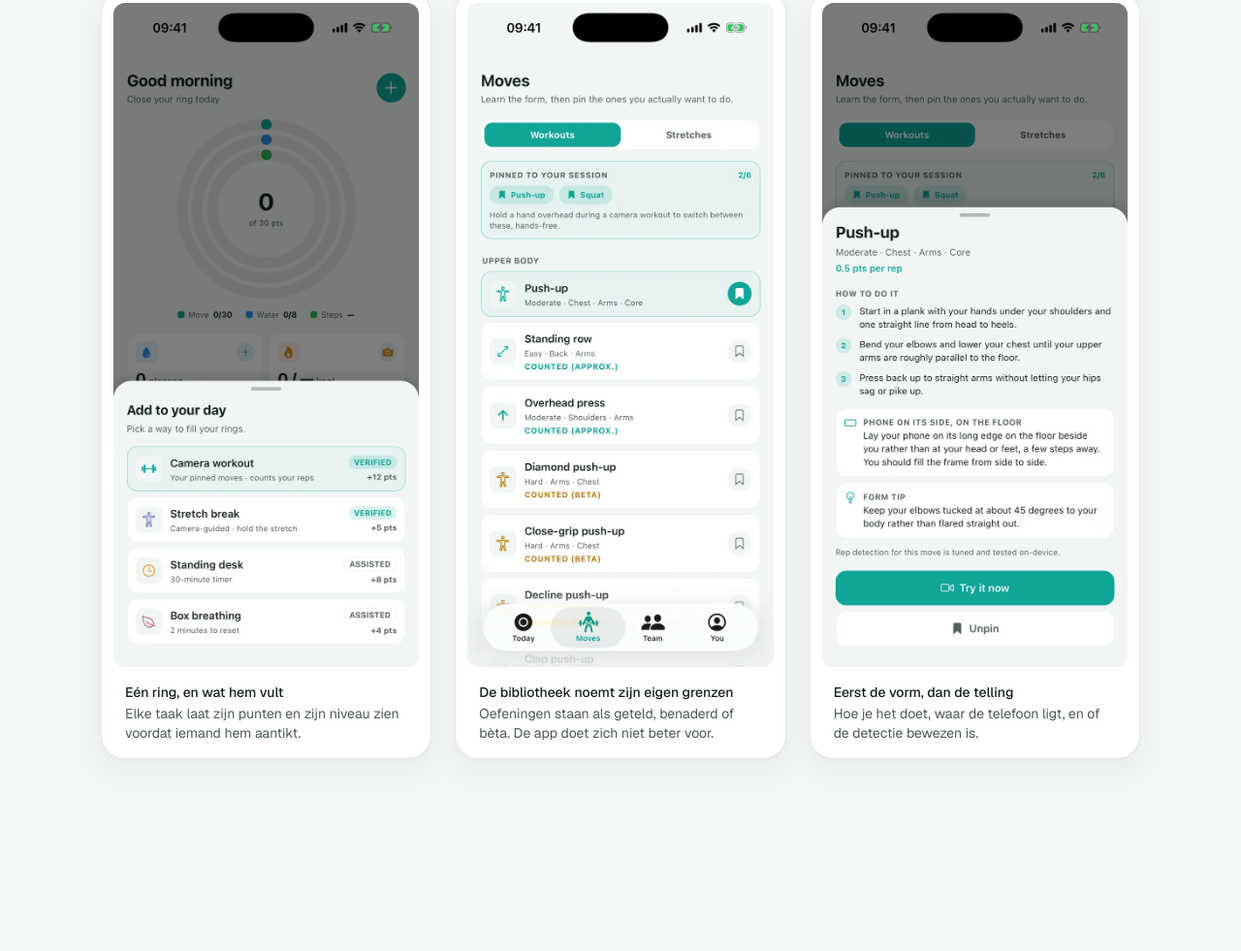
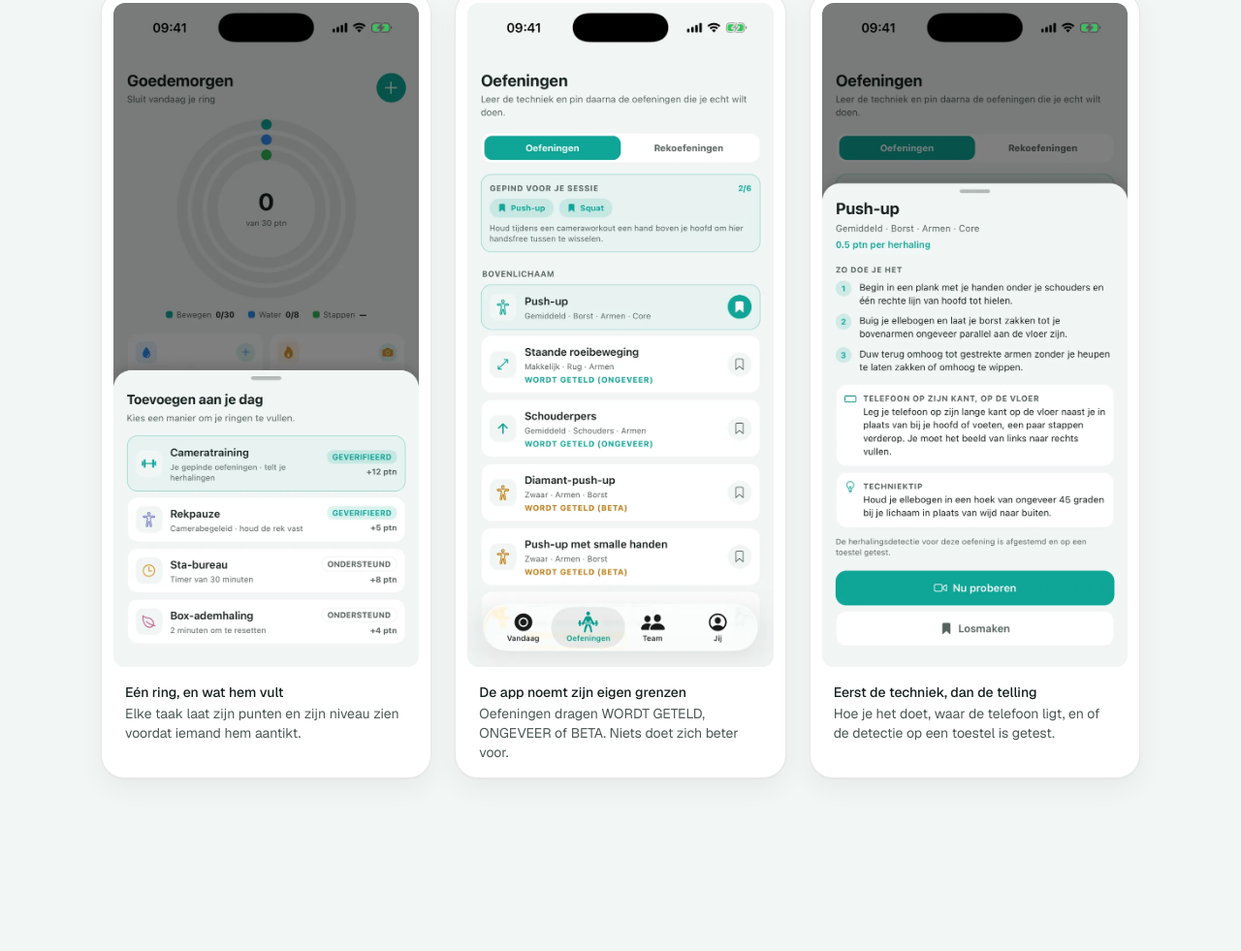
Before and after one commit to Jeramai/cadence-site, a plain HTML site: page index.html in a window 1280 px wide. Shown: the part 6263-7244 px from the top of the page at 97% size. Drawn offline with Linux system fonts and the light colour scheme.

Commit message:
Capture the screenshots in Dutch for the Dutch page
The Dutch page was showing an English app, which undercuts the point of having a
Dutch page at all. The app ships its own nl catalogue, so the screens were
recaptured with the app switched to Nederlands and restarted, since the native
tab bar only re-renders on relaunch.

Shots now live under shots/en/ and shots/nl/. Captions and alt text quote the
labels each screenshot actually shows: counted / approximate / beta in English,
WORDT GETELD / ONGEVEER / BETA in Dutch.

Worth noting the app already says GEVERIFIEERD and ONDERSTEUND, the same words
the Dutch page picked independently for its trust tiers, so the screenshot and
the copy beside it agree.

Co-Authored-By: Claude Opus 5 (1M context) <noreply@anthropic.com>

```diff
--- a/index.html
+++ b/index.html
@@ -695,8 +695,8 @@
           <div class="shots">
             <figure class="shot" data-anim>
               <img
-                src="assets/img/shots/today.webp"
-                alt="Het beginscherm van Cadence met de dagring, boven een lijst met een camera-oefening van 12 punten met het label geverifieerd, een rekpauze van 5 punten geverifieerd, een sta-bureau van 8 punten ondersteund en box-ademhaling van 4 punten ondersteund"
+                src="assets/img/shots/nl/today.webp"
+                alt="Het beginscherm van Cadence met de dagring, boven een lijst met Cameratraining voor 12 punten met het label GEVERIFIEERD, Rekpauze voor 5 punten GEVERIFIEERD en Box-ademhaling voor 4 punten ONDERSTEUND"
                 width="720"
                 height="1565"
                 loading="lazy"
@@ -709,29 +709,29 @@
 
             <figure class="shot" data-anim>
               <img
-                src="assets/img/shots/library.webp"
-                alt="De oefeningenbibliotheek met vastgezette oefeningen en een lijst met oefeningen, elk met zwaarte, spiergroepen en een label over de detectie"
+                src="assets/img/shots/nl/library.webp"
+                alt="Het tabblad Oefeningen met de gepinde oefeningen Push-up en Squat, en daaronder een lijst waarin oefeningen labels dragen als WORDT GETELD (ONGEVEER) en WORDT GETELD (BETA)"
                 width="720"
                 height="1565"
                 loading="lazy"
               />
               <figcaption>
-                <strong>De bibliotheek noemt zijn eigen grenzen</strong>
-                Oefeningen staan als geteld, benaderd of bèta. De app doet zich niet beter voor.
+                <strong>De app noemt zijn eigen grenzen</strong>
+                Oefeningen dragen WORDT GETELD, ONGEVEER of BETA. Niets doet zich beter voor.
               </figcaption>
             </figure>
 
             <figure class="shot" data-anim>
               <img
-                src="assets/img/shots/detail.webp"
-                alt="Een detailkaart voor de push-up met punten per herhaling, drie stappen voor de uitvoering, waar de telefoon moet liggen, een vormtip, en een regel dat de detectie voor deze oefening op het toestel is getest"
+                src="assets/img/shots/nl/detail.webp"
+                alt="De detailkaart van de push-up met 0.5 ptn per herhaling, drie stappen onder ZO DOE JE HET, het kopje TELEFOON OP ZIJN KANT OP DE VLOER, een techniektip, en de regel dat de herhalingsdetectie voor deze oefening is afgestemd en op een toestel getest"
                 width="720"
                 height="1565"
                 loading="lazy"
               />
               <figcaption>
-                <strong>Eerst de vorm, dan de telling</strong>
-                Hoe je het doet, waar de telefoon ligt, en of de detectie bewezen is.
+                <strong>Eerst de techniek, dan de telling</strong>
+                Hoe je het doet, waar de telefoon ligt, en of de detectie op een toestel is getest.
               </figcaption>
             </figure>
           </div>
```
Also changed, not shown: en/index.html (+3 -3 lines), assets/img/shots/en/detail.webp (renamed from assets/img/shots/detail.webp), assets/img/shots/en/library.webp (renamed from assets/img/shots/library.webp), assets/img/shots/en/privacy.webp (renamed from assets/img/shots/privacy.webp), assets/img/shots/en/today.webp (renamed from assets/img/shots/today.webp), assets/img/shots/nl/detail.webp (added), assets/img/shots/nl/library.webp (added), assets/img/shots/nl/today.webp (added), 1 other file.
